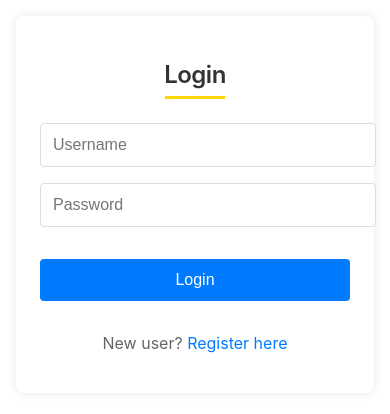
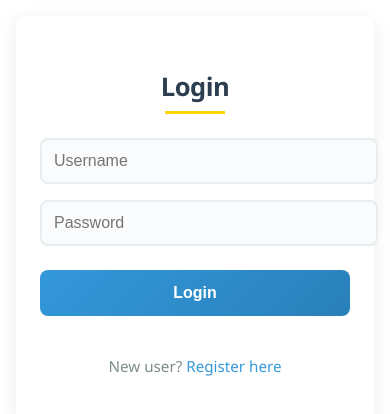
Before and after one commit to omas1st/successplatform, a React (Create React App) app: page /login in a window 390 px wide. Shown: the top 414 px of the page. Built offline with nearby package versions, Linux system fonts and the light colour scheme; no server answers; the HTML template or start-up script is replaced by a standard one.

Commit message:
Refactor Auth.css for improved styling and responsiveness
Updated styles for the authentication form, including adjustments to padding, margins, colors, and added new styles for password strength indicators and loading states.

```diff
--- a/src/pages/Auth.css
+++ b/src/pages/Auth.css
@@ -1,84 +1,257 @@
 .auth-form {
-    max-width: 400px;
+    max-width: 420px;
     margin: 2rem auto;
-    padding: 2rem;
+    padding: 2.5rem;
     background: #fff;
-    border-radius: 8px;
-    box-shadow: 0 0 10px rgba(0, 0, 0, 0.1);
+    border-radius: 12px;
+    box-shadow: 0 4px 20px rgba(0, 0, 0, 0.08);
+    font-family: 'Segoe UI', Tahoma, Geneva, Verdana, sans-serif;
 }
 
 .auth-form h2 {
     text-align: center;
-    color: #333;
-    margin-bottom: 1.5rem;
+    color: #2c3e50;
+    margin-bottom: 2rem;
+    font-size: 1.8rem;
+    font-weight: 600;
 }
 
 .auth-form .error {
-    color: #dc3545;
-    background: #f8d7da;
-    padding: 0.75rem;
-    border-radius: 4px;
-    margin-bottom: 1rem;
+    color: #e74c3c;
+    background: #fdf0f0;
+    padding: 0.875rem;
+    border-radius: 6px;
+    margin-bottom: 1.25rem;
     font-size: 0.9rem;
+    border-left: 4px solid #e74c3c;
 }
 
 .auth-form input,
 .auth-form select {
     width: 100%;
-    padding: 0.75rem;
+    padding: 0.875rem;
     margin-bottom: 1rem;
-    border: 1px solid #ddd;
-    border-radius: 4px;
+    border: 2px solid #e8eeef;
+    border-radius: 8px;
     font-size: 1rem;
-    transition: border-color 0.3s ease;
+    transition: all 0.3s ease;
+    background: #fafbfc;
 }
 
 .auth-form input:focus,
 .auth-form select:focus {
     outline: none;
-    border-color: #007bff;
-    box-shadow: 0 0 0 2px rgba(0, 123, 255, 0.25);
+    border-color: #3498db;
+    background: #fff;
+    box-shadow: 0 0 0 3px rgba(52, 152, 219, 0.1);
+    transform: translateY(-1px);
 }
 
 .auth-form button {
     width: 100%;
-    padding: 0.75rem;
-    background: #007bff;
+    padding: 0.875rem;
+    background: linear-gradient(135deg, #3498db, #2980b9);
     color: white;
     border: none;
-    border-radius: 4px;
+    border-radius: 8px;
     font-size: 1rem;
+    font-weight: 600;
     cursor: pointer;
-    transition: background-color 0.3s ease;
+    transition: all 0.3s ease;
+    margin-top: 0.5rem;
 }
 
-.auth-form button:hover {
-    background: #0056b3;
+.auth-form button:hover:not(.disabled) {
+    background: linear-gradient(135deg, #2980b9, #2573a7);
+    transform: translateY(-1px);
+    box-shadow: 0 4px 12px rgba(52, 152, 219, 0.3);
+}
+
+.auth-form button.disabled {
+    background: #bdc3c7;
+    cursor: not-allowed;
+    opacity: 0.7;
+    transform: none;
+    box-shadow: none;
 }
 
 .auth-form p {
     text-align: center;
-    margin-top: 1rem;
-    color: #666;
+    margin-top: 1.5rem;
+    color: #7f8c8d;
+    font-size: 0.95rem;
 }
 
 .auth-form a {
-    color: #007bff;
+    color: #3498db;
     text-decoration: none;
+    font-weight: 500;
+    transition: color 0.3s ease;
 }
 
 .auth-form a:hover {
+    color: #2980b9;
     text-decoration: underline;
+}
+
+/* Password Strength Styles */
+.password-field {
+    position: relative;
+    margin-bottom: 1rem;
+}
+
+.password-strength {
+    margin-top: 0.75rem;
+    padding: 1rem;
+    background: #f8fafb;
+    border-radius: 8px;
+    border: 2px solid #e8eeef;
+    transition: all 0.3s ease;
+}
+
+.strength-bar {
+    width: 100%;
+    height: 8px;
+    background: #ecf0f1;
+    border-radius: 4px;
+    overflow: hidden;
+    margin-bottom: 0.75rem;
+    box-shadow: inset 0 1px 2px rgba(0, 0, 0, 0.1);
+}
+
+.strength-fill {
+    height: 100%;
+    transition: all 0.4s ease;
+    border-radius: 4px;
+    box-shadow: 0 1px 3px rgba(0, 0, 0, 0.2);
+}
+
+.strength-info {
+    font-size: 0.9rem;
+    margin-bottom: 0.75rem;
+    display: flex;
+    justify-content: space-between;
+    align-items: center;
+    font-weight: 500;
+}
+
+.strength-info span:first-child {
+    color: #7f8c8d;
+}
+
+.password-requirements {
+    font-size: 0.8rem;
+    color: #7f8c8d;
+    border-top: 1px solid #e8eeef;
+    padding-top: 0.75rem;
+}
+
+.password-requirements p {
+    margin: 0 0 0.5rem 0;
+    text-align: left;
+    font-weight: 600;
+    color: #2c3e50;
+    font-size: 0.85rem;
+}
+
+.password-requirements ul {
+    margin: 0;
+    padding-left: 1.25rem;
+    list-style: none;
+}
+
+.requirement-item {
+    margin-bottom: 0.375rem;
+    position: relative;
+    padding-left: 1.25rem;
+    font-size: 0.8rem;
+}
+
+.requirement-item:before {
+    content: "•";
+    color: #bdc3c7;
+    position: absolute;
+    left: 0.5rem;
+}
+
+.requirement-item.met {
+    color: #27ae60;
+}
+
+.requirement-item.met:before {
+    color: #27ae60;
+    content: "✓";
+    font-weight: bold;
+}
+
+/* Form animations */
+.auth-form {
+    animation: formAppear 0.6s ease-out;
+}
+
+@keyframes formAppear {
+    from {
+        opacity: 0;
+        transform: translateY(20px);
+    }
+    to {
+        opacity: 1;
+        transform: translateY(0);
+    }
 }
 
 /* Responsive Design */
 @media (max-width: 480px) {
     .auth-form {
         margin: 1rem;
-        padding: 1.5rem;
+        padding: 2rem 1.5rem;
+        border-radius: 10px;
     }
 
     .auth-form h2 {
-        font-size: 1.5rem;
+        font-size: 1.6rem;
+        margin-bottom: 1.5rem;
+    }
+
+    .auth-form input,
+    .auth-form select {
+        padding: 0.75rem;
+        font-size: 16px; /* Prevent zoom on iOS */
+    }
+
+    .password-strength {
+        padding: 0.875rem;
     }
 }
+
+/* Enhanced focus states for accessibility */
+.auth-form input:focus-visible,
+.auth-form select:focus-visible {
+    border-color: #3498db;
+    outline: 2px solid #3498db;
+    outline-offset: 2px;
+}
+
+/* Loading state for button */
+.auth-form button.loading {
+    position: relative;
+    color: transparent;
+}
+
+.auth-form button.loading:after {
+    content: "";
+    position: absolute;
+    width: 20px;
+    height: 20px;
+    top: 50%;
+    left: 50%;
+    margin: -10px 0 0 -10px;
+    border: 2px solid #ffffff;
+    border-radius: 50%;
+    border-top-color: transparent;
+    animation: spin 1s ease-in-out infinite;
+}
+
+@keyframes spin {
+    to { transform: rotate(360deg); }
+    }
```
